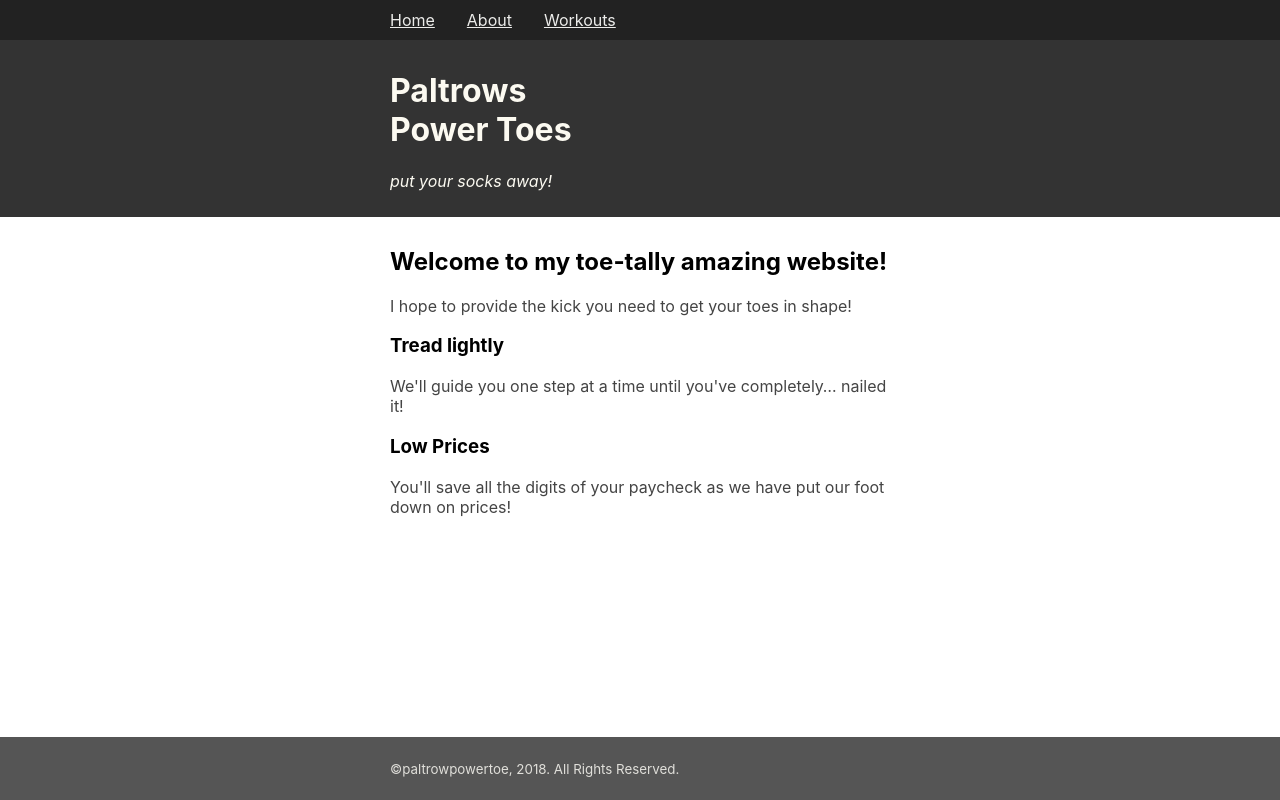
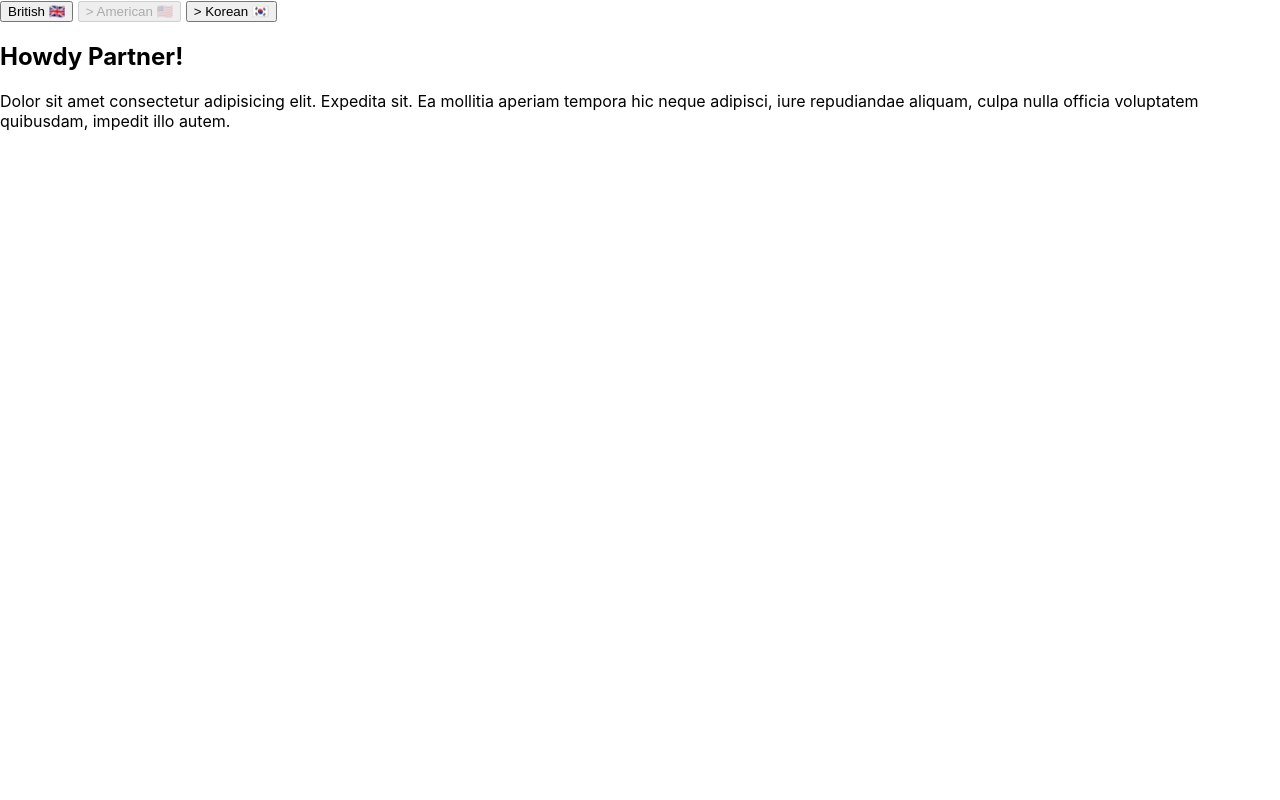
Before and after one commit to Aamsegal/React-playground, a React (Create React App) app: page / in a window 1280 px wide. Built offline with nearby package versions, Linux system fonts and the light colour scheme.

Commit message:
Added Creating and Reading Context Moduel. Currently identifies the laguage of the page and saves it as context since its information that is needed in many components. Context is used to avoid prop drilling which is constantly calling other components while sending a prop to it.

```diff
--- a/package.json
+++ b/package.json
@@ -9,8 +9,8 @@
     "ecc-jsbn": "^0.2.0",
     "jest": "^24.9.0",
     "jest-cli": "^25.1.0",
-    "react": "^16.13.0",
-    "react-dom": "^16.13.0",
+    "react": "^16.13.1",
+    "react-dom": "^16.13.1",
     "react-router-dom": "^5.1.2",
     "react-scripts": "3.4.0"
   },
--- a/src/index.js
+++ b/src/index.js
@@ -5,9 +5,11 @@
 import './index.css';
 import DemonymApp from './demonymapp/demonymApp';
 import App from './paltrows-power-toes/App';
+import AppLang from "./lang-context/AppLang";
 
 ReactDOM.render(
-    <BrowserRouter>
+    /*<BrowserRouter>
         <App />
-    </BrowserRouter>,
+    </BrowserRouter>*/
+    <AppLang />,
 document.getElementById('root'));
--- /dev/null
+++ b/src/lang-context/AppLang.js
@@ -0,0 +1,16 @@
+import React, { Component } from "react"
+import Child from "./Child";
+import LangControls from "./LangControls";
+
+class AppLang extends Component {
+  render() {
+    return (
+      <div className='AppLang'>
+        <LangControls />
+        <Child />
+      </div>
+    );
+  }
+}
+
+export default AppLang
--- /dev/null
+++ b/src/lang-context/Child.js
@@ -0,0 +1,10 @@
+import React from 'react'
+import GrandChild from './GrandChild'
+
+export default function Child() {
+  return (
+    <main role='main' className='Child'>
+      <GrandChild />
+    </main>
+  );
+}
--- /dev/null
+++ b/src/lang-context/GrandChild.js
@@ -0,0 +1,10 @@
+import React from 'react'
+import GreatGrandChild from './GreatGrandChild'
+
+export default function GrandChild() {
+  return (
+    <div className='GrandChild'>
+      <GreatGrandChild />
+    </div>
+  );
+}
--- /dev/null
+++ b/src/lang-context/GreatGrandChild.js
@@ -0,0 +1,20 @@
+import React, { Component } from 'react'
+import languageSpecificCopy from './languageSpecificCopy'
+import LanguageContext from './LanguageContext'
+
+class GreatGrandChild extends Component {
+
+    static contextType = LanguageContext;
+
+    render() {
+        const copy = languageSpecificCopy[this.context.lang] || {}
+        return (
+        <section>
+            <h2>{copy.title}</h2>
+            <p>{copy.body}</p>
+        </section>
+        )
+    }
+}
+
+export default GreatGrandChild
--- /dev/null
+++ b/src/lang-context/LangControls.js
@@ -0,0 +1,32 @@
+import React from 'react'
+import LanguageContext from './LanguageContext';
+
+export default function LangControls(props) {
+  return (
+    <LanguageContext.Consumer>
+        {(value) => {
+            return (
+                <>
+            <button
+                disabled={value.lang === 'en-GB'}>
+              British{' '}
+              <span role='img' aria-label='en-GB'>🇬🇧</span>
+            </button>
+            {' '}
+            <button
+                disabled={value.lang === 'en-US'}>>
+              American{' '}
+              <span role='img' aria-label='en-US'>🇺🇸</span>
+            </button>
+            {' '}
+            <button
+                disabled={value.lang === 'ko'}>>
+              Korean{' '}
+              <span role='img' aria-label='ko'>🇰🇷</span>
+            </button>
+          </>
+            )
+        }}
+    </LanguageContext.Consumer>
+  );
+}
--- /dev/null
+++ b/src/lang-context/LanguageContext.js
@@ -0,0 +1,7 @@
+import React from 'react'
+
+const LanguageContext = React.createContext({
+  lang: window.navigator.language
+})
+
+export default LanguageContext
--- /dev/null
+++ b/src/lang-context/languageSpecificCopy.js
@@ -0,0 +1,17 @@
+const languageSpecificCopy = {
+    // put your language here if you want!
+    'en-GB': {
+      title: 'Good Morro Old Chap!',
+      body: 'Dolor sit amet consectetur adipisicing elit. Expedita sit. Ea mollitia aperiam tempora hic neque adipisci, iure repudiandae aliquam, culpa nulla officia voluptatem quibusdam, impedit illo autem.'
+    },
+    'en-US': {
+      title: 'Howdy Partner!',
+      body: 'Dolor sit amet consectetur adipisicing elit. Expedita sit. Ea mollitia aperiam tempora hic neque adipisci, iure repudiandae aliquam, culpa nulla officia voluptatem quibusdam, impedit illo autem.'
+    },
+    'ko': {
+      title: '폴더 목록',
+      body: '당근은 리베이트를 강화. 를 가졌어요. 여기에도시에 열립니다이 부드러움을 얻으려면, 권리 그 중 일부를 거부하는 일부 사람들에게 즐거움의 의무의 잘못은, 이전의 목적에 장애물이 없다.'
+    },
+  }
+
+  export default languageSpecificCopy
```
Also changed, not shown: 1 other file (tests, documents, lock files or other folders).
